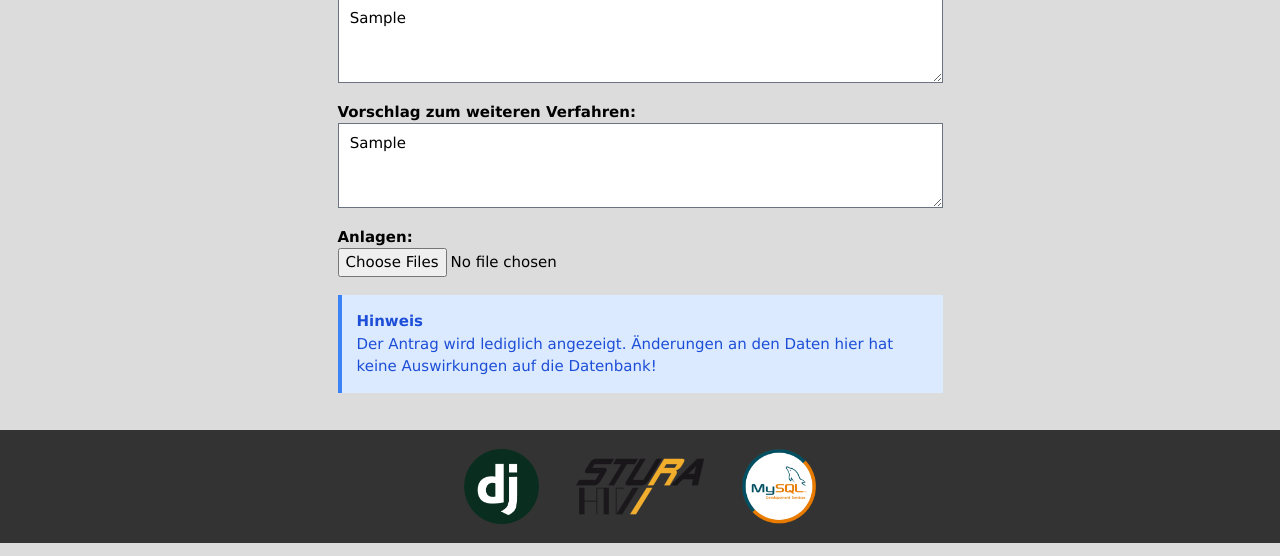
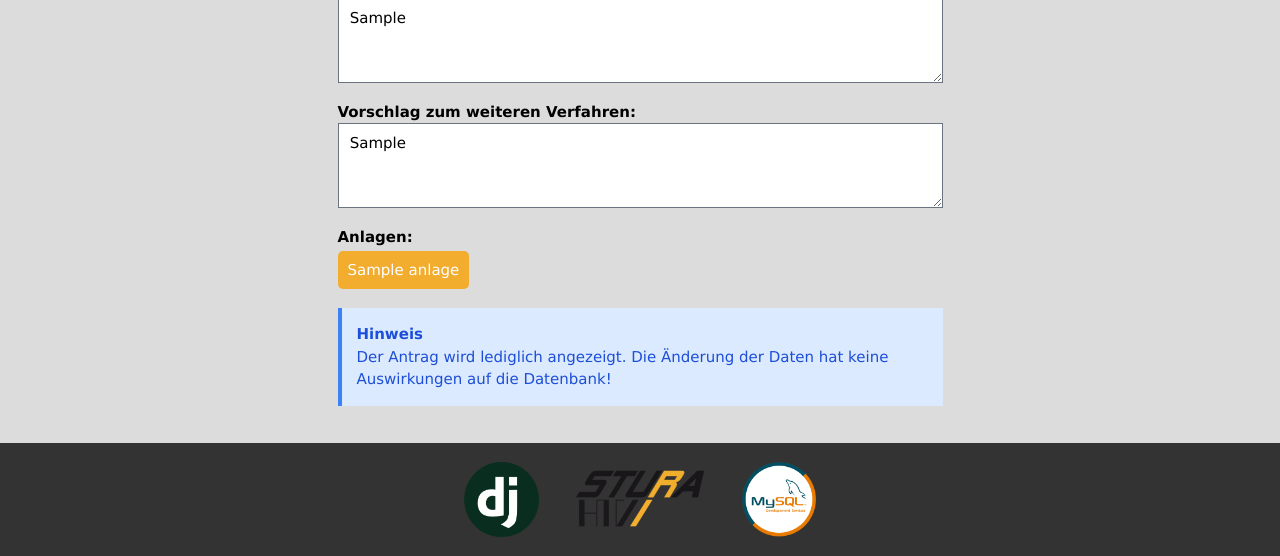
Before and after one commit to ABV-Tool/ABV_Tool, a Django app: page /intern/antrag/00000000-0000-0000-0000-000000000001/anzeigen in a window 1280 px wide. Shown: the part 931-1487 px from the top of the page. Run offline with Django 4.2, Linux system fonts and the light colour scheme; data comes from the database, SQL or seed files in the repository; tables that the repository leaves empty hold one stand-in row (values such as "Sample post"); some libraries are stand-ins or nearby versions.

Commit message:
restructures antrag vertagen, show anlagen on antrag ansehen

```diff
--- a/src/abv/Antragstool/models.py
+++ b/src/abv/Antragstool/models.py
@@ -43,7 +43,7 @@ class Sitzung(models.Model):
     anzAntraege = models.PositiveIntegerField(db_column='anz_antraege', default=0)
 
     def __str__(self):
-        return str(self.sitzDate.strftime("%Y.%m.%d")) + " - Sitzung " + self.refID.refName
+        return str(self.sitzDate.strftime("%d.%m.%Y")) + " - Sitzung " + self.refID.refName
 
 
 class Antragssteller(models.Model):
@@ -165,6 +165,7 @@ class Antrag(models.Model):
 
 class Anlage(models.Model):
     anlage = models.FileField(db_column='anlage', blank=True, null=True, upload_to='anlagen/')
+    anlageName = models.TextField(db_column='anlage_name', blank=True)
     antragID = models.ForeignKey(Antrag,
                                  on_delete=models.CASCADE,
                                  db_column='antrag_id',
--- a/src/abv/Antragstool/static/css/dist/styles.css
+++ b/src/abv/Antragstool/static/css/dist/styles.css
@@ -816,6 +816,14 @@ select {
   margin-top: 1.25rem;
 }
 
+.mb-7 {
+  margin-bottom: 1.75rem;
+}
+
+.mr-2 {
+  margin-right: 0.5rem;
+}
+
 .block {
   display: block;
 }
@@ -1108,6 +1116,10 @@ select {
   padding: 1.25rem;
 }
 
+.p-3 {
+  padding: 0.75rem;
+}
+
 .px-3 {
   padding-left: 0.75rem;
   padding-right: 0.75rem;
--- a/src/abv/Antragstool/templates/pages/antrag.html
+++ b/src/abv/Antragstool/templates/pages/antrag.html
@@ -311,7 +311,7 @@
 
         <div class="mb-3">
             <label class="block" for="{{ form.fragen_amt.id_for_label }}"><b>{{ form.fragen_amt.label }}</b></label>
-            <textarea class="w-full" rows="13" placeholder="Ich will diese Amt übernehmen, weil ..."
+            <textarea class="w-full" rows="13" placeholder="Ich will dieses Amt übernehmen, weil ..."
                 id="{{ form.fragen_amt.id_for_label }}" name="{{ form.fragen_amt.name }}"
                 {% if form.fragen_amt.field.required %}required{% endif %}
                 {% if form.fragen_amt.field.max_length %} maxlength="{{ form.fragen_amt.field.max_length }}"{% endif %}
@@ -321,17 +321,26 @@
 
 
         <!-- Antragsdaten Alagen -->
+        {% if not aktion %}
         <div class="mb-5">
             <label class="block" for="{{ form.anlagen.id_for_label }}"><b>{{ form.anlagen.label }}</b></label>
             <input type="file" name="{{ form.anlagen.name }}" id="{{ form.anlagen.id_for_label }}" multiple />
         </div>
+        {% else %}
+        <div class="mb-7">
+            <label class="block mb-3"><b>Anlagen:</b></label>
+            {% for anlage in anlagen %}
+                <a class="btn p-3 mr-2" href="/media/{{ anlage.anlage }}" target="_blank">{{ anlage.anlageName }}</a>
+            {% endfor %}
+        </div>
+        {% endif %}
 
 
         <!--+ Form-Actions +-->
         {% if aktion == "BEARBEITEN" %}
             <button type="submit" class="btn btn-neutral w-full hover:cursor-pointer"><i class="fa-solid fa-floppy-disk"></i> Bearbeiten</button>
         {% elif aktion == "ANZEIGEN" %}
-            {% include 'components/alert.html' with type="INFO" text="Der Antrag wird lediglich angezeigt. Änderungen an den Daten hier hat keine Auswirkungen auf die Datenbank!" %}
+            {% include 'components/alert.html' with type="INFO" text="Der Antrag wird lediglich angezeigt. Die Änderung der Daten hat keine Auswirkungen auf die Datenbank!" %}
         {% else %}
             <button type="submit" class="btn btn-success w-full hover:cursor-pointer"><i class="fa-solid fa-paper-plane"></i> Abschicken</button>
         {% endif %}
--- a/src/abv/Antragstool/templates/pages/intern/antragsverwaltung.html
+++ b/src/abv/Antragstool/templates/pages/intern/antragsverwaltung.html
@@ -68,7 +68,7 @@
                         </a>
                     </td>
                     <td>
-                        <a href="{% url 'sitzung-anzeigen' sitzID=antrag.sitzID.sitzID %}" class="hover:cursor-pointer hover:text-stura-orange">
+                        <a href="{% url 'sitzung-verwalten' sitzID=antrag.sitzID.sitzID %}" class="hover:cursor-pointer hover:text-stura-orange">
                             <i class="fa-solid fa-diamond-turn-right"></i> Sitzung
                         </a>
                     </td>
--- a/src/abv/Antragstool/templates/pages/intern/sitzungsverwaltung.html
+++ b/src/abv/Antragstool/templates/pages/intern/sitzungsverwaltung.html
@@ -40,13 +40,13 @@
                     <td>{{ sitzung.refID.refName }}</td>
                     <td>{{ sitzung.anzAntraege }}</td>
                     <td>
-                        <a href="{% url 'sitzung-anzeigen' sitzID=sitzung.sitzID %}" class="hover:cursor-pointer hover:text-stura-orange">
-                            <i class="fa-solid fa-eye"></i> Anzeigen
+                        <a href="{% url 'sitzung-verwalten' sitzID=sitzung.sitzID %}" class="hover:cursor-pointer hover:text-stura-orange">
+                            <i class="fa-solid fa-list-check"></i> Verwalten
                         </a>
                     </td>
                     <td>
                         <a href="{% url 'sitzung-vertagen' sitzID=sitzung.sitzID %}" class="hover:cursor-pointer hover:text-stura-orange">
-                            <i class="fa-regular fa-calendar-check"></i> Vertagen
+                            <i class="fa-regular fa-calendar-xmark"></i> Vertagen
                         </a>
                     </td>
                     <td>
--- a/src/abv/Antragstool/urls.py
+++ b/src/abv/Antragstool/urls.py
@@ -3,7 +3,7 @@ from django.urls import path, re_path, include
 from .views import  LoginPage, LogoutPage
 from .views import HomePage, ArchivPage
 from .views import ReferatsverwaltungPage, ReferatErstellenPage, ReferatBearbeitenPage, ReferatLoeschenPage
-from .views import SitzungsverwaltungPage, SitzungAnlegenPage, SitzungAnzeigenPage, SitzungVertagenPage, SitzungLoeschenPage
+from .views import SitzungsverwaltungPage, SitzungAnlegenPage, SitzungVerwaltenPage, SitzungVertagenPage, SitzungLoeschenPage
 from .views import AntragsverwaltungPage, AntragAnzeigenPage, AntragBearbeitenPage, AntragLoeschenPage, AntragBeschliessenPage, AntragVertagenPage
 from .views import AntragAllgemein, AntragFinanziell, AntragVeranstaltung, AntragMitglied, AntragAmt, AntragBenehmen
 
@@ -22,7 +22,7 @@ urlpatterns = [
 
     path('intern/sitzungsverwaltung/', SitzungsverwaltungPage, name='sitzungsverwaltung'),
     path('intern/sitzung/anlegen', SitzungAnlegenPage, name='sitzung-anlegen'),
-    path('intern/sitzung/<uuid:sitzID>/anzeigen', SitzungAnzeigenPage, name='sitzung-anzeigen'),
+    path('intern/sitzung/<uuid:sitzID>/anzeigen', SitzungVerwaltenPage, name='sitzung-verwalten'),
     path('intern/sitzung/<uuid:sitzID>/vertagen', SitzungVertagenPage, name='sitzung-vertagen'),
     path('intern/sitzung/<uuid:sitzID>/loeschen', SitzungLoeschenPage, name='sitzung-loeschen'),
 
--- a/src/abv/Antragstool/views.py
+++ b/src/abv/Antragstool/views.py
@@ -174,11 +174,11 @@ def SitzungAnlegenPage(request):
     })
 
 
-def SitzungAnzeigenPage(request, sitzID):
+def SitzungVerwaltenPage(request, sitzID):
     antraege = Antrag.objects.filter(sitzID=sitzID)
     sitzung = Sitzung.objects.get(sitzID=sitzID)
-    return render(request, 'pages/intern/sitzung/anzeigen.html', context={
-        'title': 'Sitzung anzeigen',
+    return render(request, 'pages/intern/sitzung/verwalten.html', context={
+        'title': 'Sitzung verwalten',
         'antraege': antraege,
         'sitzung': sitzung
     })
@@ -261,14 +261,6 @@ def getFormVonAntragstyp(antrag):
         form = AntragBenehmenForm()
     return form
 
-def renderAntragPage(request, url, antrag, title, aktion):
-    return render(request, url, context={
-        'title': title,
-        'antrag': antrag,
-        'form': getFormVonAntragstyp(antrag),
-        'aktion': aktion
-    })
-
 
 def AntragsverwaltungPage(request):
     antraege = Antrag.objects.all()
@@ -280,44 +272,76 @@ def AntragsverwaltungPage(request):
 
 def AntragAnzeigenPage(request, antragID):
     antrag = Antrag.objects.get(antragID=antragID)
-    return renderAntragPage(request, 'pages/antrag.html', antrag, 'Antrag anzeigen', 'ANZEIGEN')
+    anlagen = Anlage.objects.filter(antragID=antragID)
+    return render(request, 'pages/antrag.html', context={
+        'title': 'Antrag anzeigen',
+        'antrag': antrag,
+        'form': getFormVonAntragstyp(antrag),
+        'aktion': 'ANZEIGEN',
+        'anlagen': anlagen
+    })
 
 
 def AntragBearbeitenPage(request, antragID):
     # TODO: Logik für Antrag bearbeiten einbauen
     antrag = Antrag.objects.get(antragID=antragID)
-    return renderAntragPage(request, 'pages/antrag.html', antrag, 'Antrag bearbeiten', 'BEARBEITEN')
+    return render(request, 'pages/antrag.html', context={
+        'title': 'Antrag bearbeiten',
+        'antrag': antrag,
+        'form': getFormVonAntragstyp(antrag),
+        'aktion': 'BEARBEITEN'
+    })
 
 
 def AntragLoeschenPage(request, antragID):
     antrag = Antrag.objects.get(antragID=antragID)
-    return renderAntragPage(request, 'pages/intern/antrag/loeschen.html', antrag, 'Antrag löschen', 'ANZEIGEN')
+    return render(request, 'pages/intern/antrag/loeschen.html', context={
+        'title': 'Antrag löschen',
+        'antrag': antrag,
+        'form': getFormVonAntragstyp(antrag),
+        'aktion': 'LOESCHEN'
+    })
 
 
 def AntragVertagenPage(request, antragID):
+    """
+    Vertage den Antrag in eine andere Sitzung
+    Dabei
+    """
     feedback = FrontendFeedback()
     antrag = Antrag.objects.get(antragID=antragID)
     sitzung = Sitzung.objects.get(sitzID=antrag.sitzID.sitzID)
 
     if request.method == 'POST':
         form = AntragVertagenForm(request.POST)
-        if form.is_valid():
-            # Erstelle leeren Beschluss, um Vertagung zu kennzeichnen
+        # Prüfe, on der Antrag bereits einen Beschluss hat
+        if antrag.beschlussID is not None:
+            feedback.type = "ERROR"
+            feedback.text = 'Der Antrag konnte nicht vertagt werden, da er bereits einen Beschluss hat!'
+            feedback.back_url = '/intern/sitzungsverwaltung/'
+        elif form.is_valid():
+            alte_sitzID = antrag.sitzID
+            neue_sitzID = form.cleaned_data['sitzung']
+
+            print(alte_sitzID)
+            print(neue_sitzID)
+
+            # Ürsprünglicher Antrag wird in neue Sitzung verschoben
+            antrag.sitzID = neue_sitzID
+            antrag.save()
+
+            # Erstelle leeren Beschluss in aktueller Sitzung, um Vertagung zu kennzeichnen
             beschluss = Beschluss()
-            beschluss.sitzID = antrag.sitzID
-            beschluss.beschlussText = 'Der Antrag wurde vertagt. Die ursprüngliche Sitzung war: ' + str(antrag.sitzID)
+            beschluss.sitzID = alte_sitzID
+            beschluss.beschlussText = 'Der Antrag wurde vertagt. Die neue Sitzung ist: ' + str(neue_sitzID) + "\nVertagt durch: " + str(request.user.username)
             beschluss.beschlussErgebnis = 'Vertagt'
-            beschluss.beschlussAusfertigung = "Alte Sitzungs-ID: " + str(antrag.sitzID.sitzID) + "\nVertagt durch: " + str(request.user.username)
+            beschluss.beschlussAusfertigung = "Vertagt durch: " + str(request.user.username)
             beschluss.save()
 
-            # Setze den leeren Beschluss als Beschluss für den Antrag
+            # Erstelle Kopie des Antrags mit und speichere ihn in der alten Sitzung zur Dokumentation
+            antrag.antragID = None
+            antrag.sitzID = alte_sitzID
             antrag.beschlussID = beschluss
-            antrag.save()
-
-            # Setzte antragID auf None, damit das Objekt in der neuen Sitzung neu erstellt wird
-            antrag.sitzID = form.cleaned_data['sitzung']
-            antrag.antragID = None
-            antrag.beschlussID = None
             antrag.save()
 
             feedback.type = "SUCCESS"
@@ -479,6 +503,8 @@ def anlagenSpeichern(request, antrag):
         anlage.anlage.name = str(antrag.antragID) + '/' + datei.name
         # Referenziere die Anlage auf den Antrag
         anlage.antragID = antrag
+        # Dateiname extra für Anzeige speichern
+        anlage.anlageName = datei.name
 
         anlagen_liste.append(anlage)
 
@@ -519,9 +545,9 @@ def AntragAllgemein(request):
             antrag.antragGrund = form.cleaned_data['grund']
             antrag.antragVorschlag = form.cleaned_data['vorschlag']
 
+            antrag.save()
+
             anlagenSpeichern(request, antrag)
-
-            antrag.save()
 
             feedback.type='SUCCESS'
             feedback.text=FEEDBACK_ANTRAG_SUCCESS
@@ -558,9 +584,9 @@ def AntragFinanziell(request):
             antrag.antragSumme = form.cleaned_data['summe']
             antrag.antragVorschlag = form.cleaned_data['vorschlag']
 
+            antrag.save()
+
             anlagenSpeichern(request, antrag)
-
-            antrag.save()
 
             feedback.type='SUCCESS'
             feedback.text=FEEDBACK_ANTRAG_SUCCESS
@@ -599,9 +625,9 @@ def AntragVeranstaltung(request):
             antrag.antragZeitraum = form.cleaned_data['zeitraum']
             antrag.antragVorschlag = form.cleaned_data['vorschlag']
 
+            antrag.save()
+
             anlagenSpeichern(request, antrag)
-
-            antrag.save()
 
             feedback.type='SUCCESS'
             feedback.text=FEEDBACK_ANTRAG_SUCCESS
@@ -635,9 +661,9 @@ def AntragMitglied(request):
 
             antrag.antragVorstellungPerson = form.cleaned_data['vorstellung_person']
 
+            antrag.save()
+
             anlagenSpeichern(request, antrag)
-
-            antrag.save()
 
             feedback.type='SUCCESS'
             feedback.text=FEEDBACK_ANTRAG_SUCCESS
@@ -674,9 +700,9 @@ def AntragAmt(request):
             antrag.antragVorstellungPerson = form.cleaned_data['vorstellung_person']
             antrag.antragFragenZumAmt = form.cleaned_data['fragen_amt']
 
+            antrag.save()
+
             anlagenSpeichern(request, antrag)
-
-            antrag.save()
 
             feedback.type='SUCCESS'
             feedback.text=FEEDBACK_ANTRAG_SUCCESS
@@ -711,9 +737,9 @@ def AntragBenehmen(request):
             antrag.antragGrund = form.cleaned_data['grund']
             antrag.antragVorschlag = form.cleaned_data['vorschlag']
 
+            antrag.save()
+
             anlagenSpeichern(request, antrag)
-
-            antrag.save()
 
             feedback.type='SUCCESS'
             feedback.text=FEEDBACK_ANTRAG_SUCCESS
```
Also changed, not shown: src/abv/Antragstool/templates/pages/intern/sitzung/verwalten.html (renamed from src/abv/Antragstool/templates/pages/intern/sitzung/anzeigen.html).
